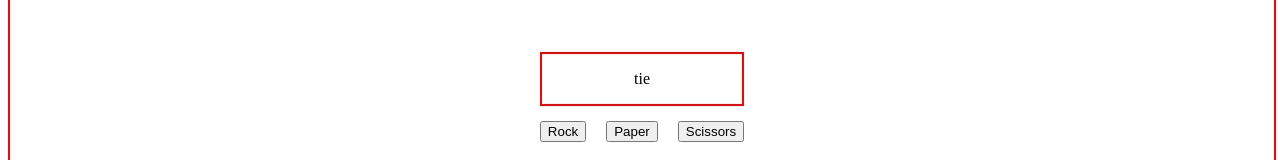
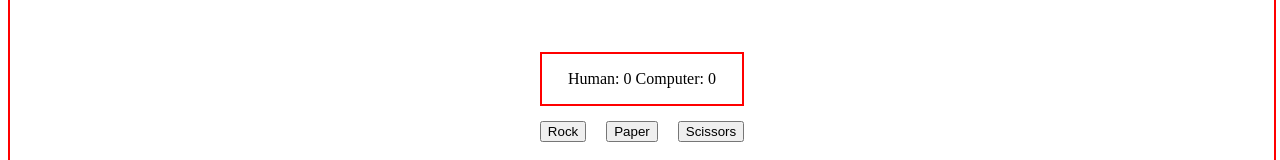
Before and after one commit to cam5674/Rock-Paper-Scissors, a plain HTML site: page index.html in a window 1280 px wide. Both pictures are taken after a click on the button "Rock". Shown: the part 313-473 px from the top of the page. Drawn offline with Linux system fonts and the light colour scheme.

Commit message:
added running score display

```diff
--- a/index.html
+++ b/index.html
@@ -22,16 +22,20 @@
     </div>
 
     <script>
+
         const buttons = document.querySelectorAll('.rps');
         let humanCount = 0;
         let computerCount = 0;
 
+        // iterate over each button
         buttons.forEach(button => {
             button.addEventListener('click', (event) => {
             const move = event.target.textContent.toLowerCase();
             const computerSelection = getComputerChoice();
             let result = playRound(move, computerSelection);
 
+
+            // game logic and print out correct results with getElementById
             if (result === "human") {
                 humanCount += 1;
             } else if (result == "computer") {
@@ -44,7 +48,7 @@
             } else if (computerCount == 5) {
                  document.getElementById("box").textContent = "Computer wins!";
             } else {
-                document.getElementById("box").textContent = result;
+                document.getElementById("box").textContent = `Human: ${humanCount} Computer: ${computerCount}`;
             }
 
 
```
